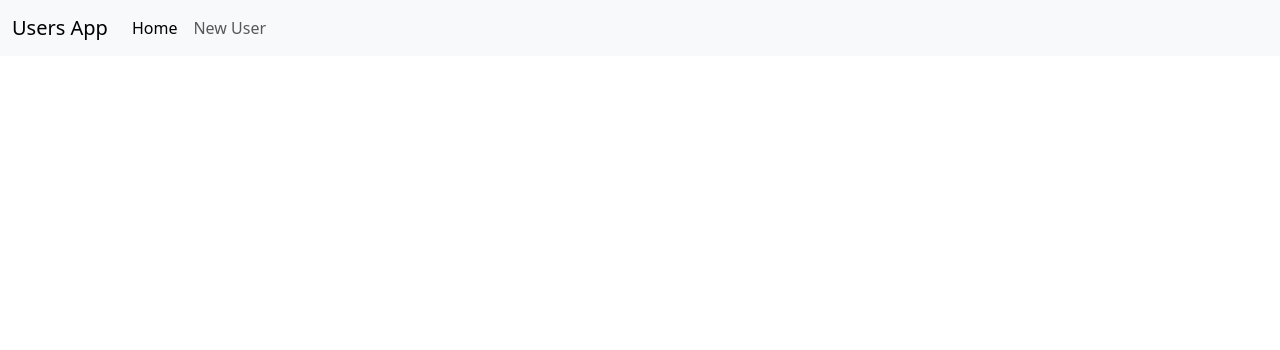
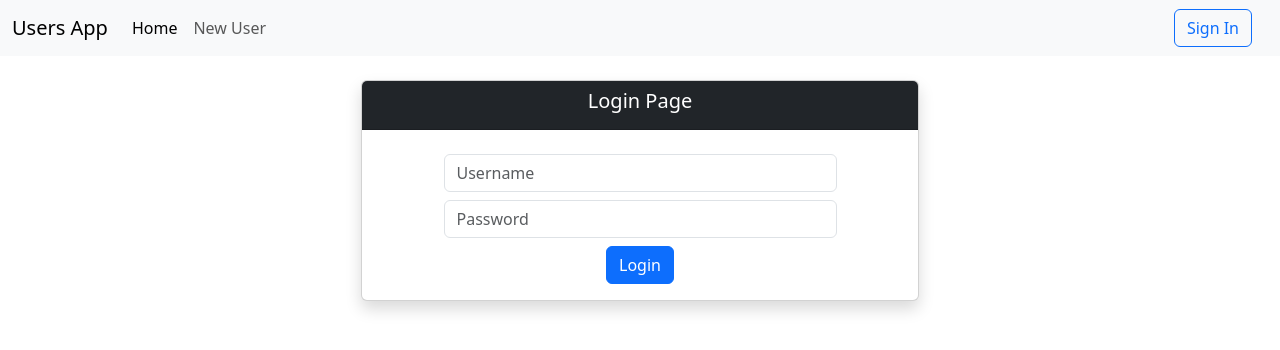
Before and after one commit to LuisWork/angular-5-users-app, an Angular app: page /login in a window 1280 px wide. Before the commit this address led to /. Shown: the top 350 px of the page. Built offline with nearby package versions, Linux system fonts and the light colour scheme.

Commit message:
Maquetando la vista Login

```diff
--- a/src/app/app.routes.ts
+++ b/src/app/app.routes.ts
@@ -1,6 +1,7 @@
 import { Routes } from '@angular/router';
 import { UserComponent } from './components/user/user.component';
 import { UserFormComponent } from './components/user-form/user-form.component';
+import { AuthComponent } from './components/auth/auth.component';
 
 export const routes: Routes = [
     { path: '', pathMatch: 'full', redirectTo: '/users/page/0' },
@@ -8,4 +9,5 @@ export const routes: Routes = [
     { path: 'users/page/:page', component: UserComponent },
     { path: 'users/create', component: UserFormComponent },
     { path: 'users/edit/:id', component: UserFormComponent },
+    { path: 'login', component: AuthComponent },
 ];
--- a/src/app/components/auth/auth.component.html
+++ b/src/app/components/auth/auth.component.html
@@ -1,12 +1,12 @@
-<div class="card">
-    <div class="card-header">
+<div class="card w-50 m-auto text-center shadow">
+    <div class="card-header bg-dark text-white">
         <h5 class="cart-title">Login Page</h5>
     </div>
     <div class="card-body">
         <form (ngSubmit)="onSubmit()">
-            <input name="username" class="form-control" autocomplete="off" placeholder="Username"
+            <input name="username" class="form-control my-2 w-75 m-auto" autocomplete="off" placeholder="Username"
                 [(ngModel)]="user.username" />
-            <input name="password" type="password" class="form-control" autocomplete="off" placeholder="Password"
+            <input name="password" type="password" class="form-control my-2 w-75 m-auto" autocomplete="off" placeholder="Password"
                 [(ngModel)]="user.password" />
             <button class="btn btn-primary" type="submit">Login</button>
         </form>
--- a/src/app/components/auth/auth.component.ts
+++ b/src/app/components/auth/auth.component.ts
@@ -21,7 +21,7 @@ export class AuthComponent {
     if (!this.user.username || !this.user.password) {
       Swal.fire(
         'Validation Error',
-        'Username or Passwor drequired!',
+        'Username or Password required!',
         'error'
       );
     } else {
--- a/src/app/components/navbar/navbar.component.html
+++ b/src/app/components/navbar/navbar.component.html
@@ -14,5 +14,10 @@
         </li>
       </ul>
     </div>
+    <div class="collapse navbar-collapse justify-content-end" id="navbarNavAuth">
+      <span class="nav-item text-primary mx-3 nav-link">
+        <a class="btn btn-outline-primary" [routerLink]="['/login']">Sign In</a>
+      </span>
+    </div>
   </div>
 </nav>
```
